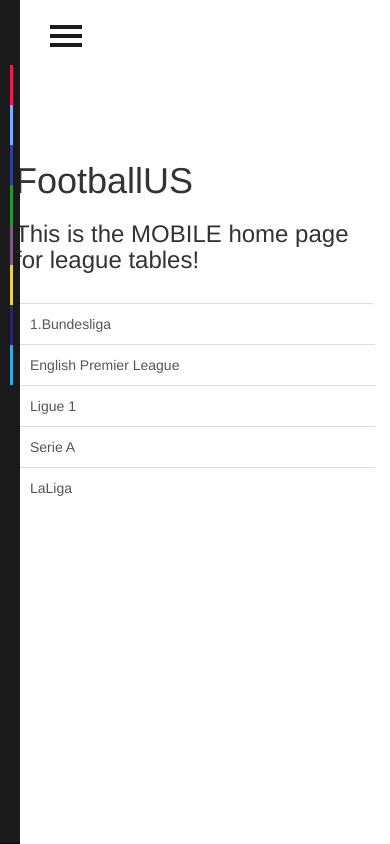
After one commit to gwadegraham/FootballUS, a Django app: template tables/templates/tables/mobile_index.html in a window 390 px wide. The commit adds this page. Run offline with Django 3.2, Linux system fonts and the light colour scheme; the template is opened without the code that fills it, so the values that code supplies are empty; some libraries are stand-ins or nearby versions.

Commit message:
Initial attempt at multiple templates for desktop/mobile viewing

```diff
--- /dev/null
+++ b/tables/templates/tables/mobile_index.html
@@ -0,0 +1,40 @@
+{% extends "base_generic.html" %}
+<!DOCTYPE html>
+<html lang="en">
+<!-- {% block content %} -->
+<body>
+	<div id="wrapper">
+        <div class="overlay"></div>
+
+        <!-- Page Content -->
+        <div id="page-content-wrapper">
+            <button type="button" class="hamburger is-closed" data-toggle="offcanvas">
+                <span class="hamb-top"></span>
+          <span class="hamb-middle"></span>
+        <span class="hamb-bottom"></span>
+            </button>
+            <div class="container">
+                <div class="row">
+                    <div class="col-lg-8 col-lg-offset-2">
+                        <h1>FootballUS</h1>
+                        <h3>This is the MOBILE home page for league tables!</h3>
+                        <br>
+						<div class="list-group list-group-flush">
+						  <a href="/tables/bundesliga_1" class="list-group-item list-group-item-action">1.Bundesliga</a>
+						  <a href="/tables/premier_league" class="list-group-item list-group-item-action">English Premier League</a>
+						  <a href="/tables/ligue_one" class="list-group-item list-group-item-action">Ligue 1</a>
+						  <a href="/tables/serie_a" class="list-group-item list-group-item-action">Serie A</a>
+						  <a href="/tables/laliga" class="list-group-item list-group-item-action">LaLiga</a>
+						</div>
+                    </div>
+                </div>
+            </div>
+        </div>
+        <!-- /#page-content-wrapper -->
+
+    </div>
+    <!-- /#wrapper -->
+
+</body>
+<!-- {% endblock %} -->
+</html>
--- a/teamprofiles/templates/teamprofiles/base_team_profile.html
+++ b/teamprofiles/templates/teamprofiles/base_team_profile.html
@@ -84,8 +84,7 @@
                           <div class="card-body">
                             <h5 class="card-title">{{ entry.0 }}</h5>
                             <h6 class="card-subtitle mb-2 text-muted">{{ entry.1 }}</h6>
-                            <p class="card-text">Number: {{ entry.2 }}</p>
-                            <p class="card-text">Nationality: {{ entry.3 }}</p>
+                            <p class="card-text">Nationality: {{ entry.2 }}</p>
                           </div>
                         </div>
                         {% endfor %}
@@ -97,8 +96,7 @@
                           <div class="card-body">
                             <h5 class="card-title">{{ entry.0 }}</h5>
                             <h6 class="card-subtitle mb-2 text-muted">{{ entry.1 }}</h6>
-                            <p class="card-text">Number: {{ entry.2 }}</p>
-                            <p class="card-text">Nationality: {{ entry.3 }}</p>
+                            <p class="card-text">Nationality: {{ entry.2 }}</p>
                           </div>
                         </div>
                         {% endfor %}
```
Also changed, not shown: tables/views.py (+34 -0 lines), teamprofiles/views.py (+4 -12 lines), 2 other files.
